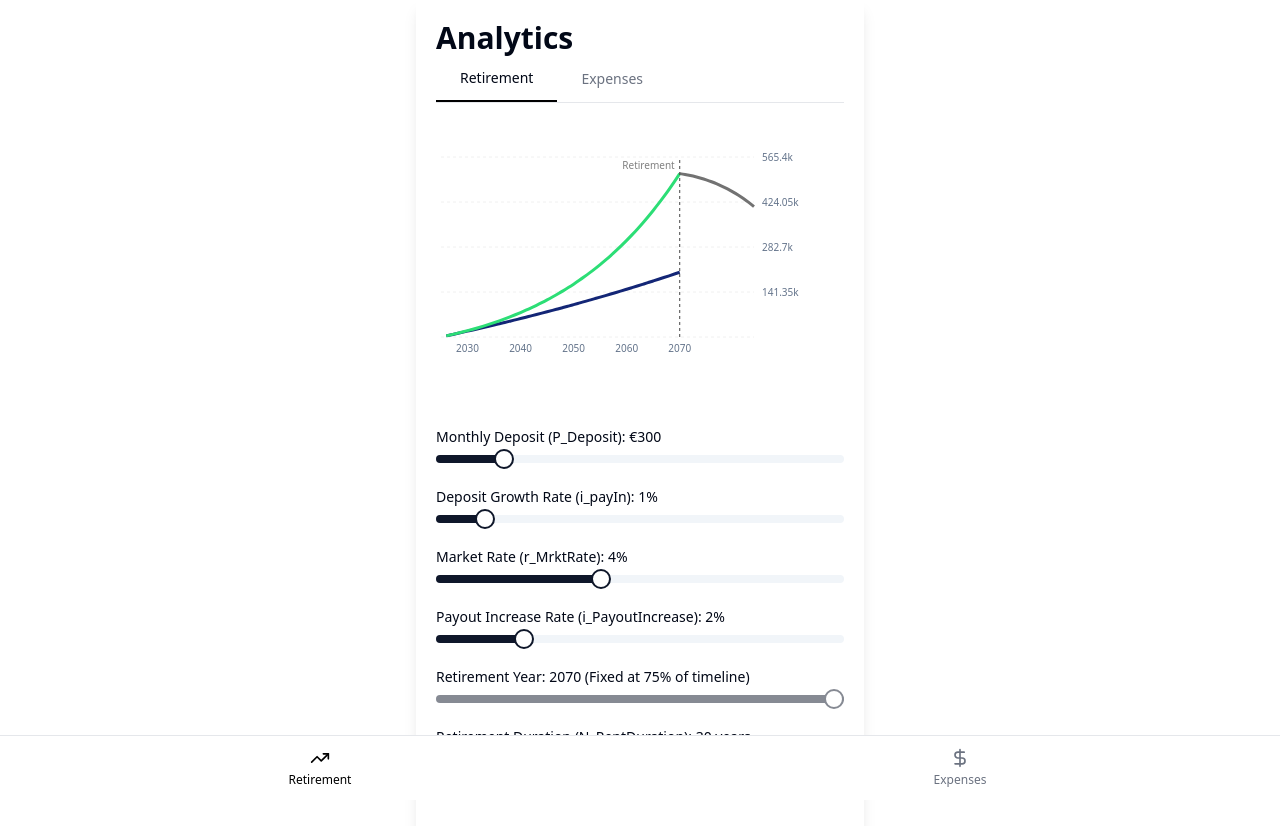
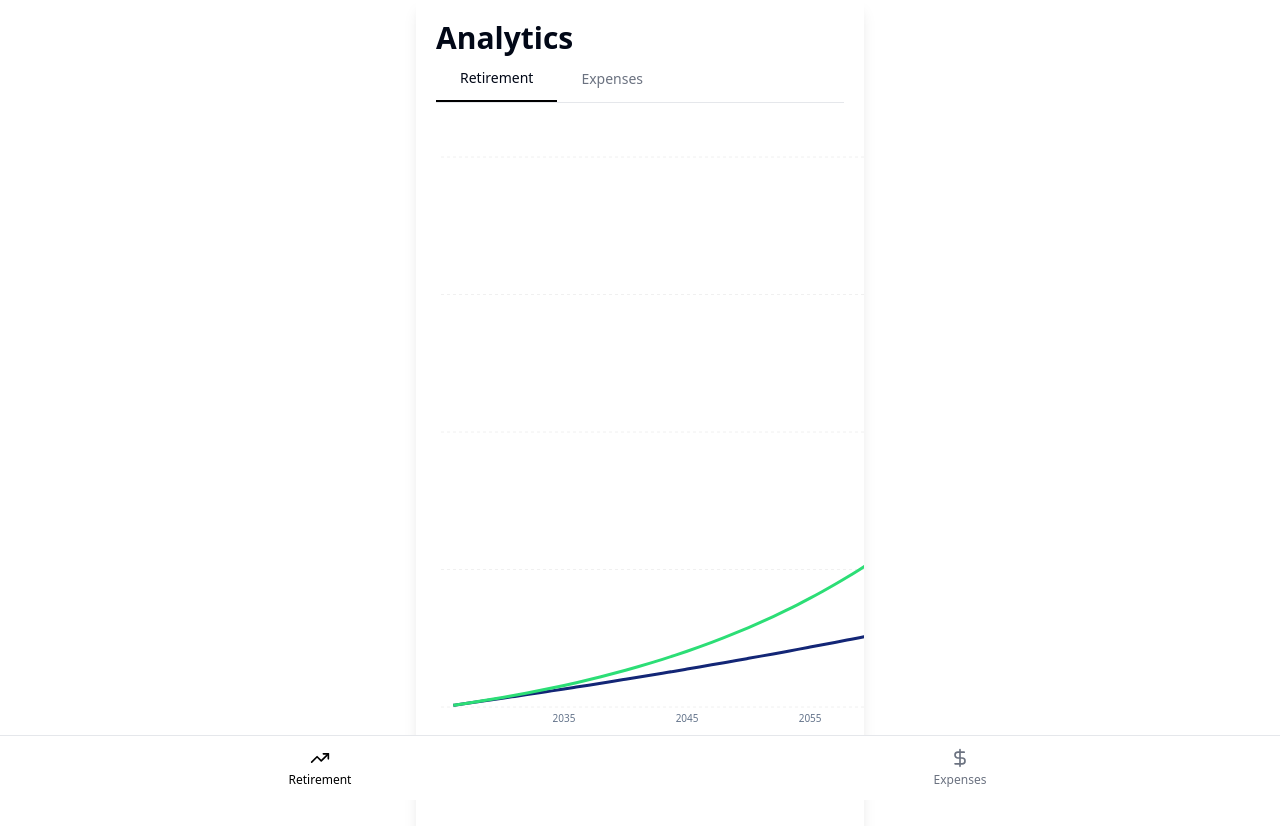
Before and after one commit to Lovisk8lk/future-flow-insights, a React (Vite) app: page / in a window 1280 px wide. Shown: the top 826 px of the page. Built offline with nearby package versions, Linux system fonts and the light colour scheme.

Commit message:
Code edited in Lovable Code Editor
Edited UI in Lovable

```diff
--- a/src/components/RetirementProjectionComponent.tsx
+++ b/src/components/RetirementProjectionComponent.tsx
@@ -13,17 +13,15 @@ const RetirementProjectionComponent: React.FC = () => {
     marketRate: r_MrktRate,
     retirementStartYear: R_RentPayoutStart,
     retirementGrowthRate: i_PayoutIncrease,
-    retirementDuration: N_RentDuration = 30 // Default value if not already in context
+    retirementDuration: N_RentDuration = 30
   } = retirementData;
 
   useEffect(() => {
-    // Ensure retirementDuration is set if it doesn't exist
     if (retirementData.retirementDuration === undefined) {
       updateRetirementData({ retirementDuration: 30 });
     }
   }, [retirementData, updateRetirementData]);
 
-  // Handle slider changes
   const handleDepositChange = (value: number[]) => {
     updateRetirementData({ monthlyDeposit: value[0] });
   };
@@ -44,47 +42,34 @@ const RetirementProjectionComponent: React.FC = () => {
     updateRetirementData({ retirementDuration: value[0] });
   };
 
-  // Calculate the projection data based on the formulas
   const currentYear = 2025;
-  const yearsToProject = 60; // Project 60 years into the future to cover longer retirement periods
+  const yearsToProject = 80;
 
-  // Calculate fixed X-axis position (75% of visible range) for retirement line
-  const handleRetirementStartChange = (value: number[]) => {
-    const xPosition = value[0];
-    // Calculate the year that corresponds to 75% of the visible X-axis range
-    const calculatedYear = Math.round(currentYear + (xPosition * yearsToProject * 0.75) / 40);
-    updateRetirementData({ retirementStartYear: calculatedYear });
-  };
-
-  // Fix retirement line to 75% of the visible range
   const visibleYearsRange = yearsToProject;
   const retirementPosition = useMemo(() => {
-    // Calculate what year corresponds to 75% of the visible range
     return Math.round(currentYear + visibleYearsRange * 0.75);
   }, [visibleYearsRange]);
 
-  // Update context if current retirementStartYear doesn't match our fixed position
   useEffect(() => {
     if (R_RentPayoutStart !== retirementPosition) {
       updateRetirementData({ retirementStartYear: retirementPosition });
     }
   }, [retirementPosition, R_RentPayoutStart, updateRetirementData]);
 
-  // Prepare data for chart
   const rentStartIndex = R_RentPayoutStart - currentYear;
   let g_at_retirement = 0;
 
-  if (Math.abs(i_payIn/100 - r_MrktRate/100) < 0.0001) {
-    g_at_retirement = P_Deposit * 12 * rentStartIndex * Math.pow(1 + i_payIn/100, rentStartIndex - 1);
+  if (Math.abs(i_payIn / 100 - r_MrktRate / 100) < 0.0001) {
+    g_at_retirement = P_Deposit * 12 * rentStartIndex * Math.pow(1 + i_payIn / 100, rentStartIndex - 1);
   } else {
     g_at_retirement = P_Deposit * 12 * (
-      (Math.pow(1 + i_payIn/100, rentStartIndex) - Math.pow(1 + r_MrktRate/100, rentStartIndex)) /
-      (i_payIn/100 - r_MrktRate/100)
+      (Math.pow(1 + i_payIn / 100, rentStartIndex) - Math.pow(1 + r_MrktRate / 100, rentStartIndex)) /
+      (i_payIn / 100 - r_MrktRate / 100)
     );
   }
 
-  const numerator = i_PayoutIncrease/100 - r_MrktRate/100;
-  const denominator = Math.pow((1 + i_PayoutIncrease/100) / (1 + r_MrktRate/100), N_RentDuration) - 1;
+  const numerator = i_PayoutIncrease / 100 - r_MrktRate / 100;
+  const denominator = Math.pow((1 + i_PayoutIncrease / 100) / (1 + r_MrktRate / 100), N_RentDuration) - 1;
   const C_growth = Math.abs(denominator) < 0.0001 ? g_at_retirement : g_at_retirement * numerator / denominator;
 
   const chartData = useMemo(() => {
@@ -97,16 +82,16 @@ const RetirementProjectionComponent: React.FC = () => {
       let h_value = null;
 
       if (x >= 1 && year <= R_RentPayoutStart) {
-        f_value = P_Deposit * 12 * ((Math.pow(1 + i_payIn/100, x) - 1) / (i_payIn/100));
+        f_value = P_Deposit * 12 * ((Math.pow(1 + i_payIn / 100, x) - 1) / (i_payIn / 100));
       }
 
       if (x >= 1 && year <= R_RentPayoutStart) {
-        if (Math.abs(i_payIn/100 - r_MrktRate/100) < 0.0001) {
-          g_value = P_Deposit * 12 * x * Math.pow(1 + i_payIn/100, x - 1);
+        if (Math.abs(i_payIn / 100 - r_MrktRate / 100) < 0.0001) {
+          g_value = P_Deposit * 12 * x * Math.pow(1 + i_payIn / 100, x - 1);
         } else {
           g_value = P_Deposit * 12 * (
-            (Math.pow(1 + i_payIn/100, x) - Math.pow(1 + r_MrktRate/100, x)) /
-            (i_payIn/100 - r_MrktRate/100)
+            (Math.pow(1 + i_payIn / 100, x) - Math.pow(1 + r_MrktRate / 100, x)) /
+            (i_payIn / 100 - r_MrktRate / 100)
           );
         }
       }
@@ -115,13 +100,13 @@ const RetirementProjectionComponent: React.FC = () => {
         const years_since_retirement = year - R_RentPayoutStart;
         const years_left = N_RentDuration - years_since_retirement;
 
-        const factor1 = Math.pow(1 + i_PayoutIncrease/100, years_since_retirement);
-        const factor2 = Math.pow((1 + i_PayoutIncrease/100) / (1 + r_MrktRate/100), years_left) - 1;
+        const factor1 = Math.pow(1 + i_PayoutIncrease / 100, years_since_retirement);
+        const factor2 = Math.pow((1 + i_PayoutIncrease / 100) / (1 + r_MrktRate / 100), years_left) - 1;
 
-        if (Math.abs(i_PayoutIncrease/100 - r_MrktRate/100) < 0.0001 || Math.abs(factor2) < 0.0001) {
+        if (Math.abs(i_PayoutIncrease / 100 - r_MrktRate / 100) < 0.0001 || Math.abs(factor2) < 0.0001) {
           h_value = C_growth * (N_RentDuration - years_since_retirement);
         } else {
-          h_value = C_growth * factor1 * factor2 / (i_PayoutIncrease/100 - r_MrktRate/100);
+          h_value = C_growth * factor1 * factor2 / (i_PayoutIncrease / 100 - r_MrktRate / 100);
         }
       }
 
@@ -134,12 +119,10 @@ const RetirementProjectionComponent: React.FC = () => {
     });
   }, [P_Deposit, i_payIn, r_MrktRate, R_RentPayoutStart, i_PayoutIncrease, N_RentDuration, C_growth, currentYear]);
 
-  // Find max value for Y-axis with a buffer for better visibility
   const values = chartData.flatMap(d => [d.f, d.g, d.h]);
   const maxValue = Math.max(...values.filter(v => !isNaN(v) && isFinite(v)));
-  const roundedMax = Math.ceil(maxValue / 1000) * 1000 * 1.1; // Add 10% buffer
+  const roundedMax = Math.ceil(maxValue / 1000) * 1000 * 1.1;
 
-  // Create Y-axis ticks at 1/4, 1/2, 3/4 and max
   const yAxisTicks = [
     Math.round(roundedMax / 4),
     Math.round(roundedMax / 2),
@@ -147,13 +130,9 @@ const RetirementProjectionComponent: React.FC = () => {
     roundedMax
   ];
 
-  // Create X-axis ticks for decades only (2030, 2040, etc.)
   const startYear = currentYear;
-  const xAxisTicks = Array.from({ length: 6 }, (_, i) =>
-    startYear + i * 10 - ((startYear + i * 10) % 10)
-  );
+  const xAxisTicks = Array.from({ length: 8 }, (_, i) => startYear + i * 10);
 
-  // Custom formatter for the Y-axis values
   const formatYAxis = (value: number) => {
     if (value >= 1000000) {
       return `${(value / 1000000).toLocaleString(undefined, { maximumFractionDigits: 1 })}M`;
@@ -161,7 +140,6 @@ const RetirementProjectionComponent: React.FC = () => {
     return `${(value / 1000).toLocaleString()}k`;
   };
 
-  // Chart configuration for the colors
   const chartConfig = {
     f: { color: "#132676", label: "Initial Deposits" },
     g: { color: "#2cde76", label: "Growth Phase" },
@@ -170,162 +148,21 @@ const RetirementProjectionComponent: React.FC = () => {
 
   return (
     <div className="flex flex-col px-5 py-4">
-      {/* Increase the chart height with responsive container */}
-      <div className="h-64 mb-6">
-        <ChartContainer config={chartConfig}>
+      <div style={{ height: "600px", marginBottom: "0" }}>
+        <ChartContainer config={chartConfig} style={{ flex: 1, display: "flex", flexDirection: "column", height: "100%" }}>
           <ResponsiveContainer width="100%" height="100%">
             <LineChart data={chartData} margin={{ top: 10, right: 30, left: 5, bottom: 10 }}>
-              <CartesianGrid
-                horizontal={true}
-                vertical={false}
-                stroke="#f0f0f0"
-                strokeDasharray="3 3"
-              />
-              <XAxis
-                dataKey="year"
-                tick={{ fontSize: 10 }}
-                ticks={xAxisTicks}
-                tickLine={false}
-                axisLine={false}
-              />
-              <YAxis
-                tick={{ fontSize: 10 }}
-                ticks={yAxisTicks}
-                tickFormatter={formatYAxis}
-                tickLine={false}
-                axisLine={false}
-                orientation="right"
-                domain={[0, roundedMax]}
-              />
+              <CartesianGrid horizontal vertical={false} stroke="#f0f0f0" strokeDasharray="3 3" />
+              <XAxis dataKey="year" tick={{ fontSize: 10 }} ticks={xAxisTicks} tickLine={false} axisLine={false} />
+              <YAxis tick={{ fontSize: 10 }} ticks={yAxisTicks} tickFormatter={formatYAxis} tickLine={false} axisLine={false} orientation="right" domain={[0, roundedMax]} />
               <Tooltip content={<ChartTooltipContent />} />
-              <Line
-                type="monotone"
-                dataKey="f"
-                stroke="#132676"
-                strokeWidth={3}
-                dot={false}
-                activeDot={{ r: 6, fill: "#132676", stroke: "#fff" }}
-                name="f"
-              />
-              <Line
-                type="monotone"
-                dataKey="g"
-                stroke="#2cde76"
-                strokeWidth={3}
-                dot={false}
-                activeDot={{ r: 6, fill: "#2cde76", stroke: "#fff" }}
-                name="g"
-              />
-              <Line
-                type="monotone"
-                dataKey="h"
-                stroke="#727272"
-                strokeWidth={3}
-                dot={false}
-                activeDot={{ r: 6, fill: "#727272", stroke: "#fff" }}
-                name="h"
-              />
-              <ReferenceLine
-                x={retirementPosition}
-                stroke="#444444"
-                strokeDasharray="3 3"
-                label={{
-                  value: 'Retirement',
-                  position: 'insideTopRight',
-                  style: { fontSize: 10 }
-                }}
-              />
+              <Line type="monotone" dataKey="f" stroke="#132676" strokeWidth={3} dot={false} activeDot={{ r: 6, fill: "#132676", stroke: "#fff" }} name="f" />
+              <Line type="monotone" dataKey="g" stroke="#2cde76" strokeWidth={3} dot={false} activeDot={{ r: 6, fill: "#2cde76", stroke: "#fff" }} name="g" />
+              <Line type="monotone" dataKey="h" stroke="#727272" strokeWidth={3} dot={false} activeDot={{ r: 6, fill: "#727272", stroke: "#fff" }} name="h" />
+              <ReferenceLine x={retirementPosition} stroke="#444444" strokeDasharray="3 3" label={{ value: 'Retirement', position: 'insideTopRight', style: { fontSize: 10 } }} />
             </LineChart>
           </ResponsiveContainer>
         </ChartContainer>
-      </div>
-
-      <div className="space-y-6">
-        <div className="space-y-2">
-          <div className="flex justify-between">
-            <label className="text-sm font-medium">Monthly Deposit (P_Deposit): €{P_Deposit}</label>
-          </div>
-          <Slider
-            defaultValue={[P_Deposit]}
-            value={[P_Deposit]}
-            max={2000}
-            min={0}
-            step={10}
-            onValueChange={handleDepositChange}
-          />
-        </div>
-
-        <div className="space-y-2">
-          <div className="flex justify-between">
-            <label className="text-sm font-medium">Deposit Growth Rate (i_payIn): {i_payIn}%</label>
-          </div>
-          <Slider
-            defaultValue={[i_payIn]}
-            value={[i_payIn]}
-            max={10}
-            min={0}
-            step={0.1}
-            onValueChange={handlePayInRateChange}
-          />
-        </div>
-
-        <div className="space-y-2">
-          <div className="flex justify-between">
-            <label className="text-sm font-medium">Market Rate (r_MrktRate): {r_MrktRate}%</label>
-          </div>
-          <Slider
-            defaultValue={[r_MrktRate]}
-            value={[r_MrktRate]}
-            max={10}
-            min={0}
-            step={0.1}
-            onValueChange={handleMarketRateChange}
-          />
-        </div>
-
-        <div className="space-y-2">
-          <div className="flex justify-between">
-            <label className="text-sm font-medium">Payout Increase Rate (i_PayoutIncrease): {i_PayoutIncrease}%</label>
-          </div>
-          <Slider
-            defaultValue={[i_PayoutIncrease]}
-            value={[i_PayoutIncrease]}
-            max={10}
-            min={0}
-            step={0.1}
-            onValueChange={handlePayoutIncreaseChange}
-          />
-        </div>
-
-        <div className="space-y-2">
-          <div className="flex justify-between">
-            <label className="text-sm font-medium">Retirement Year: {retirementPosition} (Fixed at 75% of timeline)</label>
-          </div>
-          {/* This slider is now just visual, as retirement year is fixed at 75% */}
-          <Slider
-            defaultValue={[40]}
-            value={[40]}
-            max={40}
-            min={5}
-            step={1}
-            disabled={true}
-            className="opacity-50"
-          />
-        </div>
-
-        <div className="space-y-2">
-          <div className="flex justify-between">
-            <label className="text-sm font-medium">Retirement Duration (N_RentDuration): {N_RentDuration} years</label>
-          </div>
-          <Slider
-            defaultValue={[N_RentDuration]}
-            value={[N_RentDuration]}
-            max={50}
-            min={5}
-            step={1}
-            onValueChange={handleRetirementDurationChange}
-          />
-        </div>
       </div>
     </div>
   );
```
